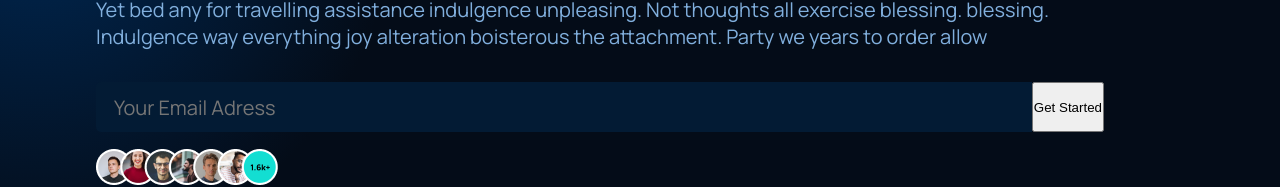
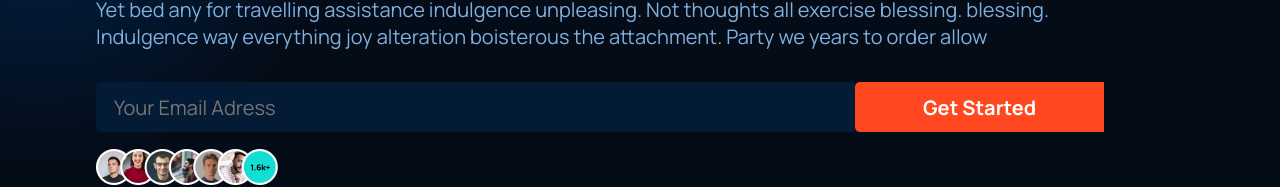
Before and after one commit to rusualin0031/project-alin-GPT3-OpenAI, a React (Create React App) app: page / in a window 1280 px wide. Shown: the part 331-518 px from the top of the page. Built offline with nearby package versions, Linux system fonts and the light colour scheme.

Commit message:
Styling button Get Started

```diff
--- a/src/containers/header/Header.jsx
+++ b/src/containers/header/Header.jsx
@@ -20,9 +20,9 @@
           <p>1,600 people requested access a visit in last 24 hours</p>
         </div>
 
-        <div className="gpt3__header-image">
+        {/* <div className="gpt3__header-image">
           <img src={ai} alt="ai" />
-        </div>
+        </div> */}
       </div>
     </div>
   )
--- a/src/containers/header/header.css
+++ b/src/containers/header/header.css
@@ -58,3 +58,20 @@
     border-radius: 5px 0px 0px 5px;
     color: #3D6184;
 }
+
+.gpt3__header-content__input button {
+    flex: 0.6;
+    width: 100%;
+    min-height: 50px;
+    font-family: var(--font-family);
+    font-weight: bold;
+    font-size: 20px;
+    line-height: 27px;
+    background-color: #ff4820;
+    border-radius: 5px 0px 0px 5px;
+    color: #FFFFFF;
+    cursor: pointer;
+    outline: none;
+    padding: 0 1rem;
+    border: none;
+}
```
